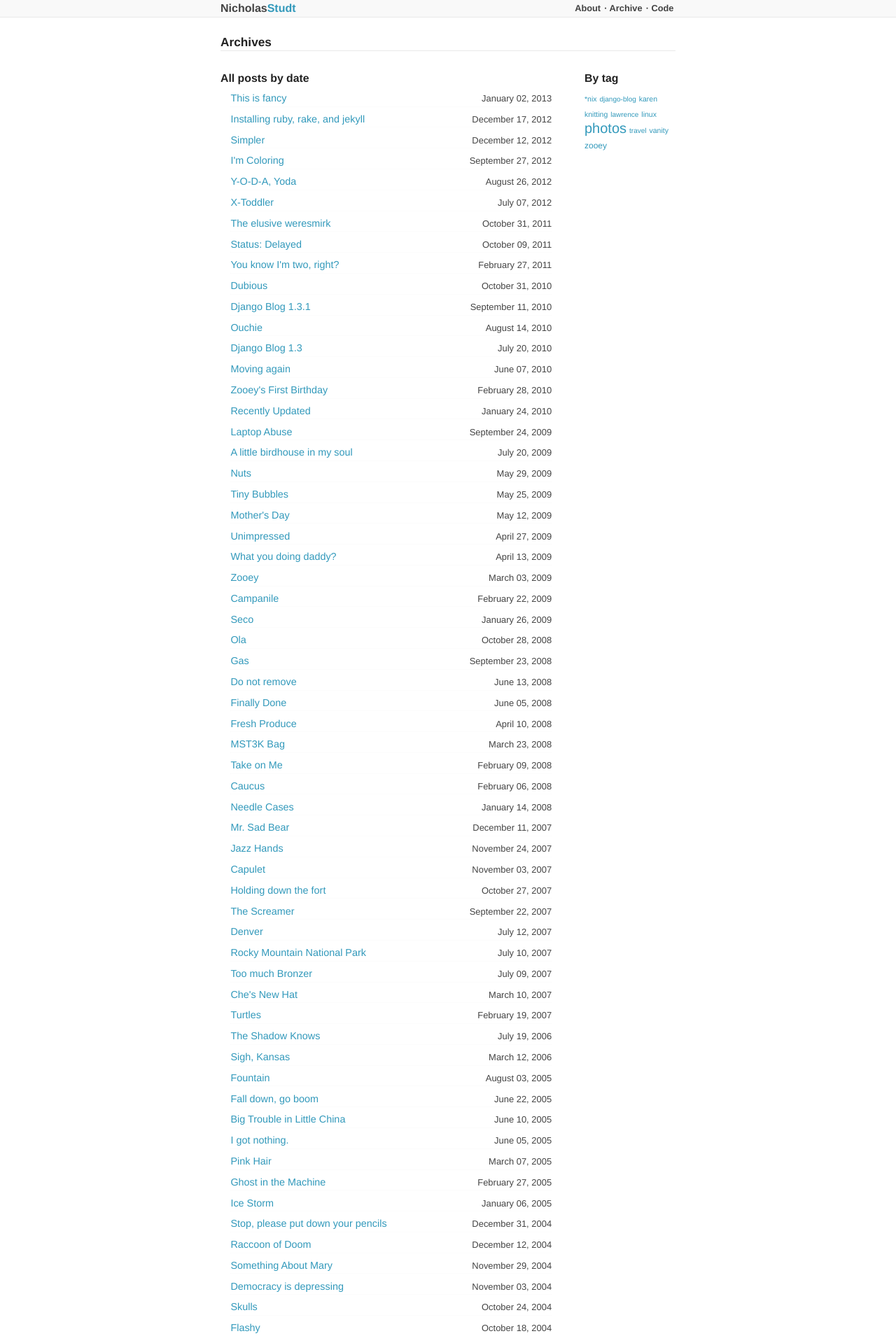
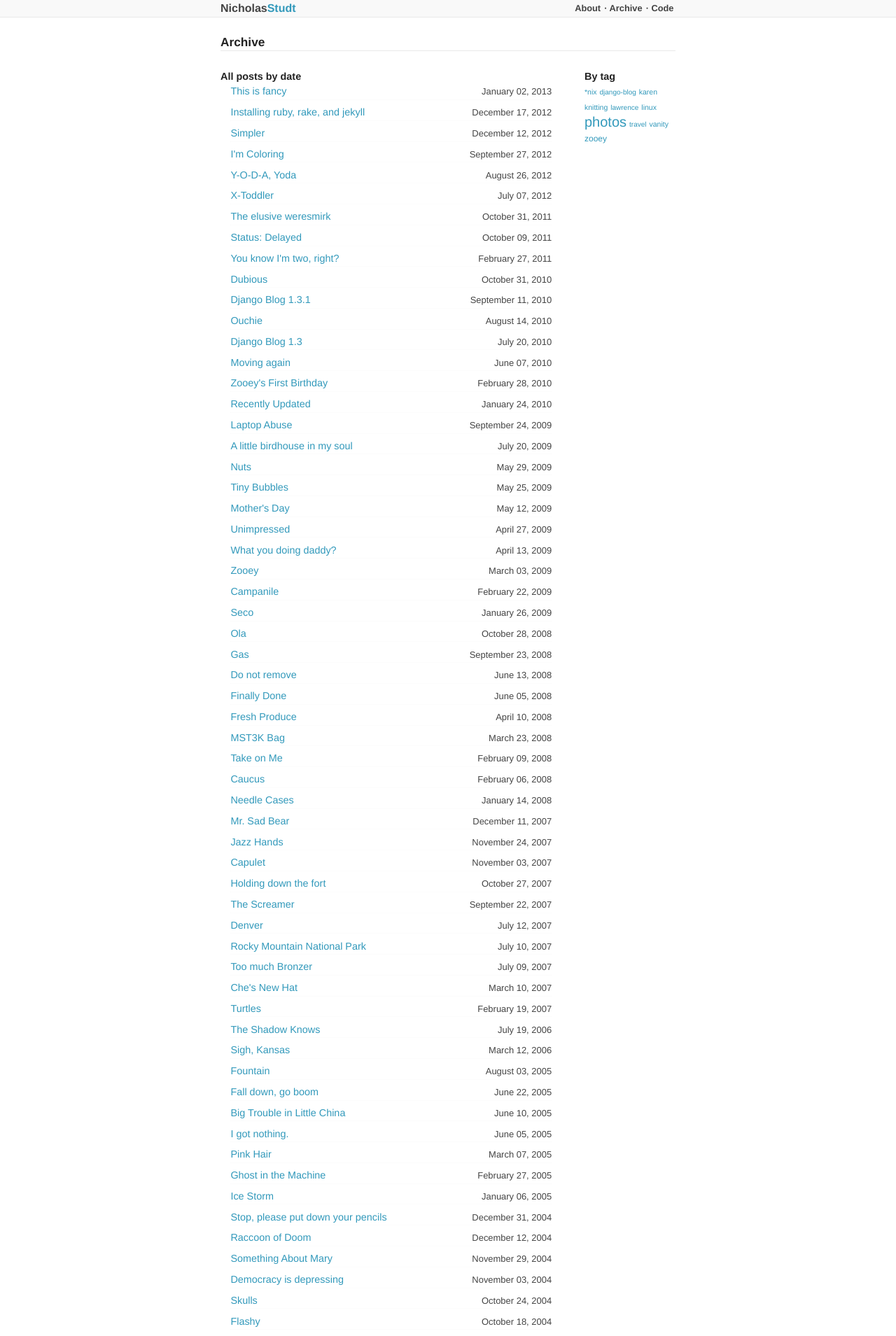
Before and after one commit to nicholasstudt/nicholasstudt.com, a Jekyll site: the page built from archive/index.html, in a window 1280 px wide. Shown: the top 1909 px of the page at 70% size. Built offline with Jekyll 4.4.1, drawn with Linux system fonts in a browser that asks for light colours.

Commit message:
Strip out unused CSS.

```diff
--- a/_includes/post.html
+++ b/_includes/post.html
@@ -6,10 +6,9 @@
 
   <div class="content">
 	{{ post.content }}
-    <div class="byline"></div>
   </div>
 
-  <div class="comment_summary">
+  <div class="permalink">
     <a href="{{ post.url }}">§</a>
   </div>
 </div>
--- a/_layouts/post.html
+++ b/_layouts/post.html
@@ -9,7 +9,6 @@ layout: default
 
   <div class="content">
 	{{ content }}
-    <div class="byline"></div>
     <div class="tags">
 		{% assign tag_count = page.tags | size %}
 		<strong>tag{% if tag_count > 1 %}s{%endif %}:</strong>
@@ -18,5 +17,4 @@ layout: default
 		{% endfor %}
 	</div>
   </div>
-  <div class="comments"></div>
 </div>
--- a/archive/index.html
+++ b/archive/index.html
@@ -3,15 +3,14 @@ layout: default
 title: Archive
 ---
 
+<h1>{{ page.title }}</h1>
 
-<div class="blog_archive">
-
-<h1>Archives</h1>
+<div id="archive">
 
 <div class="column1">
 <h2>All posts by date</h2>
 
-<ul class="archive">
+<ul>
 {% for post in site.posts %}
 	<li>
 		<a href="{{ post.url }}">{{ post.title }}</a>
@@ -22,11 +21,13 @@ title: Archive
 </div>
 
 <div class="column2">
+
 <h2>By tag</h2>
+
 <p>
 {% include tag_cloud.html %}
 </p>
+
 </div>
 
-
 </div>
--- a/code/index.html
+++ b/code/index.html
@@ -3,7 +3,7 @@ layout: default
 title: Code
 ---
 
-<h1>{{ page.title }} {{ site.title }}</h1>
+<h1>{{ page.title }}</h1>
 
 <p>
 	This is the collection of code that I have been involved in
--- a/media/css/core.css
+++ b/media/css/core.css
@@ -48,8 +48,6 @@ body {
 	background: #fff;
 	font: normal 100% Helvetica, Arial, sans-serif;
 	color: #444;
-
-	/* max-width: 61.75em; */      /* 988px / 16px = 61.75em */
 }
 
 /* Common for everyone */
@@ -115,10 +113,11 @@ section { clear: both; width: 650px; margin: 3.5em auto; font-size: .9em; line-h
 section a[href^="http"]:hover { border-bottom: 2px solid #FF9900; }
 section img {
 	border: 1px solid #BCBCBC;
-	/* margin: .5em auto; */
 	-moz-box-shadow: 10px 10px 5px #888;
 	-webkit-box-shadow: 10px 10px 5px #888;
 	box-shadow: 10px 10px 5px #888;
+	display: block;
+	margin: .5em auto;
 }
 
 section h1 {
@@ -181,78 +180,24 @@ footer a { color: #000; }
 
 .right { text-align: right; }
 
-/* entry_archive_day.html, entry_archive_month.html, entry_archive_year.html */
-div.blog_archive h1 {
-	margin-bottom: .5em;
-	font-size: 1.2em;
-	font-weight: bold;
-	border-bottom: 1px solid #E9E9E9;
-}
-
-div.blog_archive h2 {
-	margin-bottom: .5em;
-	font-size: 1.1em;
-	font-weight: bold;
-}
-
-div.blog_archive .column1 {
+#archive .column1 {
 	float: left;
 	width: 75%;
 	margin-bottom: 2em;
 }
 
-div.blog_archive .column2 {
+#archive .column2 {
 	float: right;
 	width: 20%;
 	margin-bottom: 2em;
 }
 
-ul.archive li { clear: both; border-bottom: 1px dotted #f9f9f9;
-margin-bottom: .5em; }
-ul.archive li span { float: right; font-size: .9em; }
-ul.archive { list-style-type: none; margin: 0; }
+#archive ul { list-style-type: none; margin: 0; }
+#archive ul li { clear: both; border-bottom: 1px dotted #f9f9f9; margin-bottom: .5em; }
+#archive ul li span { float: right; font-size: .9em; }
 
-/* includes/author.html */
-div.blog_author h2 {
-	margin-bottom: .5em;
-	font-size: 1.2em;
-	font-weight: bold;
-}
-
-div.blog_author h2 span.edit a:before {
-	margin-left: 1em;
-	content: "✎ ";
-}
-
-/* includes/author_paginate.html, includes/entry_paginate.html */
-div.blog_paginate div.blog_paginate_newer {
-	float: left;
-	width: 40%;
-}
-div.blog_paginate div.blog_paginate_newer a:before { content: "◁ "; }
-div.blog_paginate div.blog_paginate_older {
-	padding-bottom: 3em;
-	text-align: right;
-	float: right;
-	width: 40%;
-}
-div.blog_paginate div.blog_paginate_older a:after { content: " ▷"; }
-
-/* includes/entry.html */
-/* includes/entry_full.html */
-/* includes/entry_summary.html */
-div.blog_entry {
-	margin-bottom: 3em;
-}
-
-div.blog_entry h2.topic a:before {
-	content: "✔ ";
-}
-
-div.blog_entry h2.topic span.edit a:before {
-	margin-left: 1em;
-	content: "✎ ";
-}
+div.blog_entry { margin-bottom: 3em; }
+div.blog_entry h2.topic a:before { content: "✔ "; }
 
 div.blog_entry h2.topic {
 	margin-bottom: .5em;
@@ -261,76 +206,14 @@ div.blog_entry h2.topic {
 }
 
 div.blog_entry h2.topic .date {
+	float: right;
 	margin-left: 1em;
 	font-size: .8em;
 	font-weight: normal;
 }
 
-div.blog_entry div.content h2 { font-size: 1.1em; }
-div.blog_entry div.content h3 { font-size: 1.1em; }
-div.blog_entry div.content h4 { font-size: 1.1em; }
-
-div.blog_entry div.content div.byline { display: none; }
-
 div.blog_entry div.content div.tags { margin-top: 1em; }
-
-div.blog_entry div.comment_summary {
-	text-align: center;
-	margin-top: .5em;
-}
-div.blog_entry div.comment_summary:after,
-div.blog_entry div.comment_summary:before {
-}
-
-/* includes/entry.html */
-div.blog_entry div.comments {
-	clear: both;
-	margin-top: 1em;
-	padding-top: 1em;
-}
-div.blog_entry div.comments h3.comments_title {
-	font-size: 1.2em;
-	font-weight: bold;
-}
-
-div.blog_entry div.comments div.comment { margin-bottom: 2em;
-	border-left: 5px solid #fff;
-	padding-left: 2px;
-}
-
-div.blog_entry div.comments div.owner_comment h5.name {
-	border-bottom: 1px solid #E9E9E9;
-}
-div.blog_entry div.comments div.owner_comment h5.name a:first-child:before {
-	content: "✔ ";
-}
-
-div.blog_entry div.comments div.comment h5.name { margin-bottom: 0px;  }
-div.blog_entry div.comments div.comment p { margin-left: 1em; }
-
-div.blog_entry div.comment_form h3 { font-size: 1.1em; font-weight: bold; }
-div.blog_entry div.comment_form div label { width: 20%; float: left;}
-div.blog_entry div.comment_form div input { width: 55%; }
-div.blog_entry div.comment_form div textarea { width: 55%; }
-div.blog_entry div.comment_form p.submit { width: 75%; text-align: right; }
-
-/* Comment posting form */
-#comment_form div label { float: left; width: 20%; }
-#comment_form div input { width: 55%; }
-#comment_form textarea { width: 55%; }
-#comment_form p.submit { width: 75%; text-align: right; }
-
-#comment_form .error {
-	border: 1px dashed red;
-	background: #ffe5e5;
-}
-#comment_form .error li { list-style: none; }
-#comment_form .error ul {
-	font-weight: bold;
-	float: right;
-	margin: 0px;
-	padding: 0px;
-}
+div.blog_entry div.permalink { text-align: center; }
 
 @media screen and (min-width: 681px) and (max-device-width: 1024px) {
 	/* rules for iPad in landscape orientation */
```
Also changed, not shown: about/index.html (+8 -19 lines), 1 other file.
